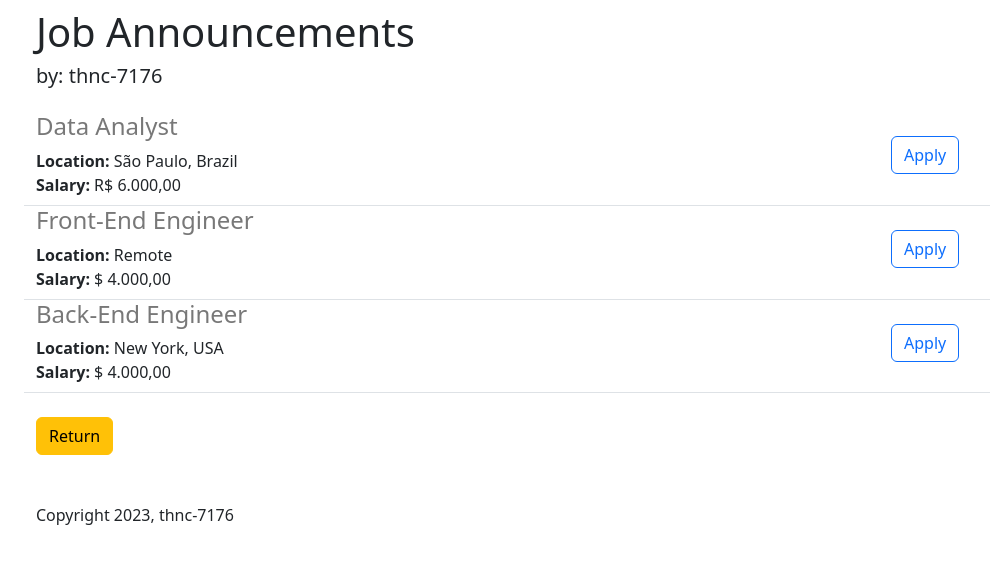
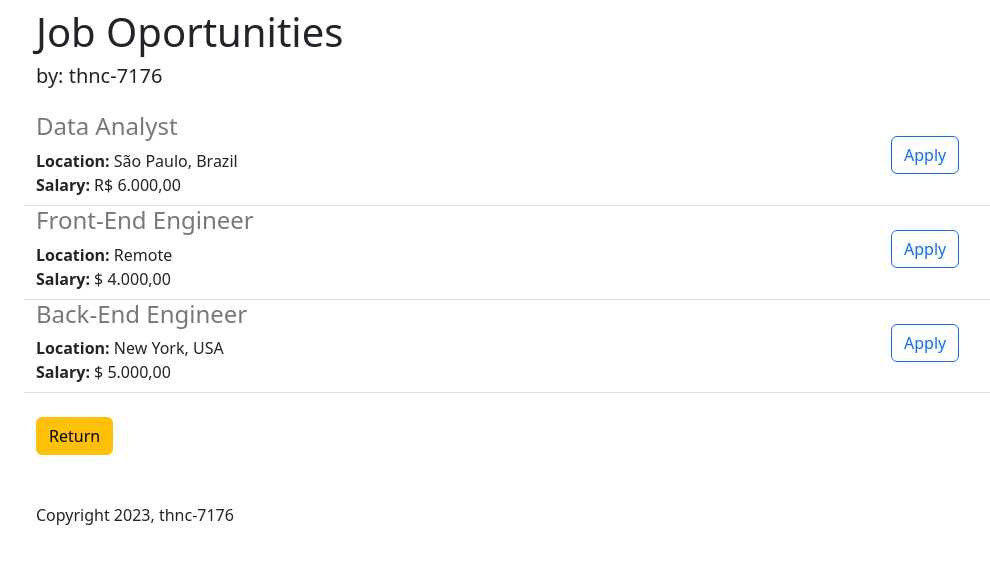
Before and after one commit to thnc-7176/first-flask-website, a Flask app: page /carrers-homepage in a window 1280 px wide. Shown: the top 564 px of the page, without its empty margins (46-1036 px from the left). Run offline with Flask 3, Linux system fonts and the light colour scheme.

Commit message:
small changes

```diff
--- a/app.py
+++ b/app.py
@@ -30,7 +30,7 @@ jobs_list = [
     'id': 3,
     'title': 'Back-End Engineer',
     'location': 'New York, USA',
-    'salary': '$ 4.000,00'
+    'salary': '$ 5.000,00'
   },
 ]
 
--- a/templates/carrers-homepage.html
+++ b/templates/carrers-homepage.html
@@ -17,7 +17,7 @@
   </head>
   <body>
     <div class="container">
-      <h1 class="mt-2">Job Announcements</h1>
+      <h1 class="mt-2">Job Oportunities</h1>
       <h5 class="mb-4">by: thnc-7176</h5>
       <div>
         {% for job in jobs %}
```
